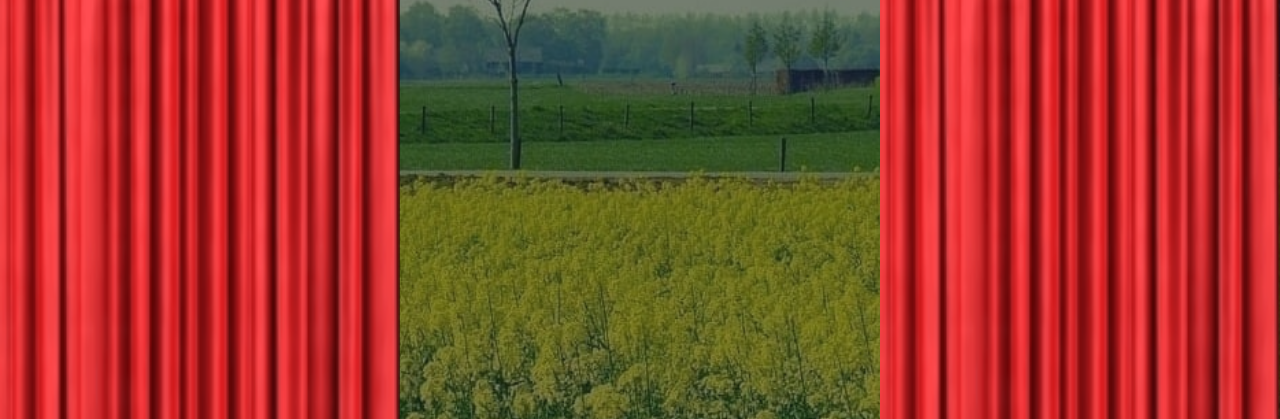
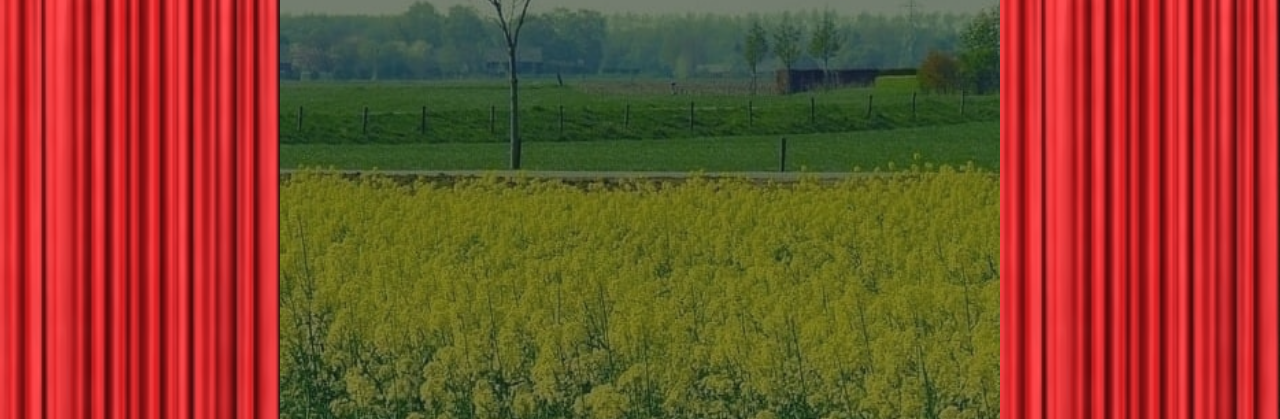
Before and after one commit to Urara08/stage_drapes, a website: page Index.html in a window 1280 px wide. Shown: the part 81-500 px from the top of the page. Drawn offline with Linux system fonts and the light colour scheme.

Commit message:
待たない速さに調整

```diff
--- a/js/script_effect.js
+++ b/js/script_effect.js
@@ -3,10 +3,10 @@ $(function() {
 
 	setTimeout(function open_curtain(){
 
-    $("#curtain1").animate({width:100, height:3000},1000).fadeOut(2000);
-    $("#curtain2").animate({width:100, height:3000},1000).fadeOut(2000);
-    $("#curtain1").animate({width:400, height:3000},1000).fadeIn(1);
-    $("#curtain2").animate({width:400, height:3000},1000).fadeIn(1);
+    $("#curtain1").animate({width:100, height:3000},1000).fadeOut(1200);
+    $("#curtain2").animate({width:100, height:3000},1000).fadeOut(1200);
+    $("#curtain1").animate({width:280, height:3000},1000).fadeIn(1);
+    $("#curtain2").animate({width:280, height:3000},1000).fadeIn(1);
 })})
 
 //［ScrollReveal］スクロールで出てくる
@@ -26,15 +26,15 @@ ScrollReveal().reveal('.js-sample',{
 $(function(){
     $(window).scroll(function() {
         $(".js-sample_2").text($(this).scrollTop());
-        $("#curtain1_c2").animate({width:10, height:1500},1000).fadeOut(1000);
-        $("#curtain2_c2").animate({width:10, height:1500},1000).fadeOut(1000);
+        $("#curtain1_c2").animate({width:10, height:2000},100).fadeOut(1000);
+        $("#curtain2_c2").animate({width:10, height:2000},100).fadeOut(1000);
 
     })})
 
 //スクロールで宝箱から出てくる
 $(function(){
     ScrollReveal().reveal('#js-sample_3',{
-        duration: 3000, //完了までの時間
+        duration: 2000, //完了までの時間
         origin: 'left', //distanceと一緒に使う。どの方向から来るか top/right/bottom/left
         distance: '100%',//移動距離（実数も可）
         mobile:false,//モバイルブラウザでの true（有効）/false（無効）
--- a/scss/object/project/_p-header.scss
+++ b/scss/object/project/_p-header.scss
@@ -5,7 +5,6 @@
   z-index: 80;
   width:100%;
   height:60px;
-
   font-family: 'Architects Daughter', cursive;
   transition: all 0.2s;
   overflow: hidden;
--- a/scss/object/project/_p-hero.scss
+++ b/scss/object/project/_p-hero.scss
@@ -5,7 +5,7 @@
   height: 0;
   margin-bottom: 300px;
   padding-bottom: 46.25%;
-  overflow: hidden;
+  overflow-y: hidden;
 }
 
 
```
Also changed, not shown: css/object/project/index.css, css/style.css, 2 other files.
